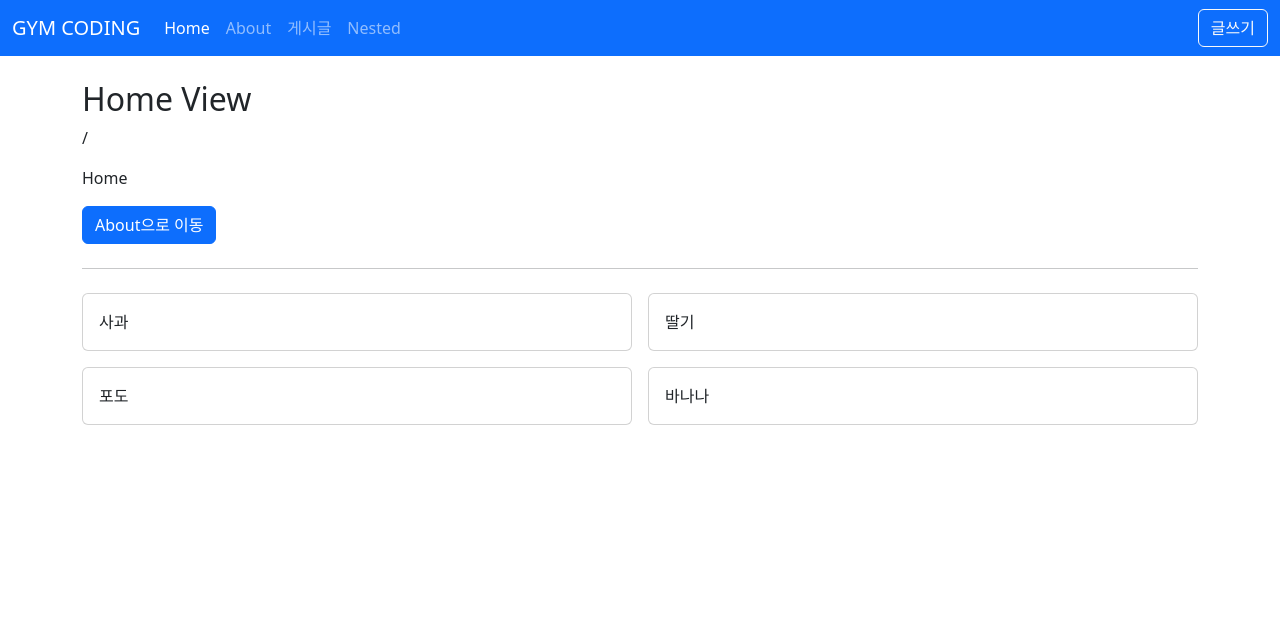
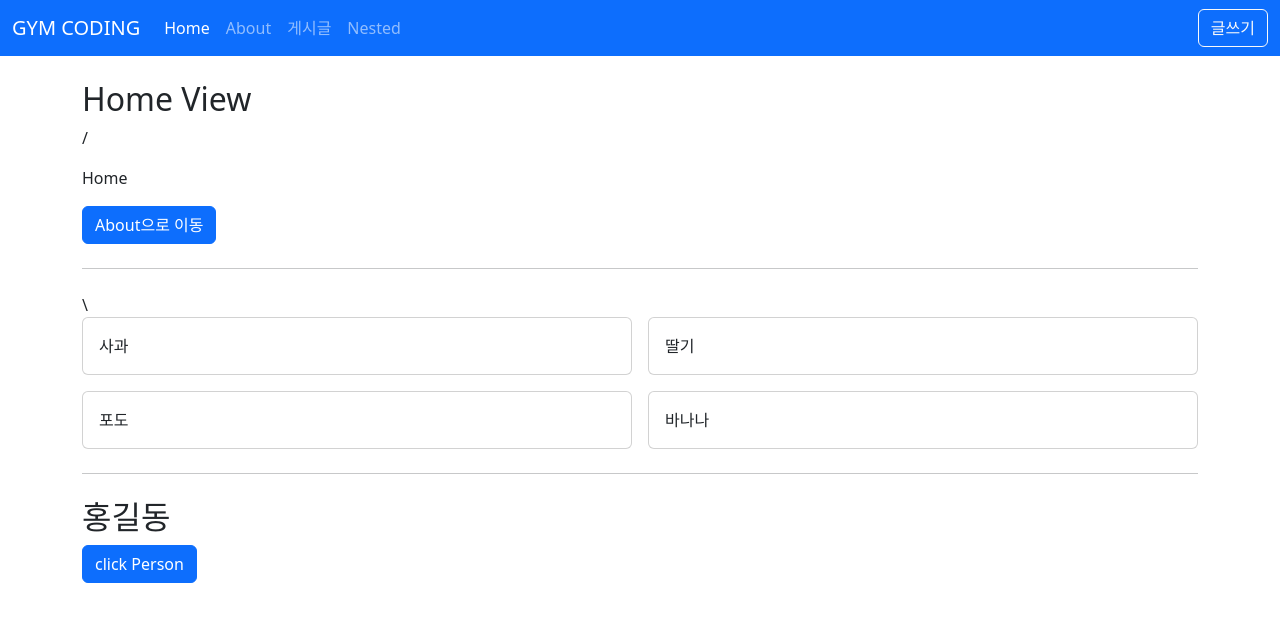
Before and after one commit to JungHoiMin/inflearn, a Vue app in the folder Vue3 완벽 마스터_기초부터 실전까지(실전편)/vue3-posts/: page / in a window 1280 px wide. Shown: the top 622 px of the page. Built offline with nearby package versions, Linux system fonts and the light colour scheme.

Commit message:
Section 6 재사용성 - Vue3 플러그인 만들기

```diff
--- /dev/null
+++ b/Vue3 완벽 마스터_기초부터 실전까지(실전편)/vue3-posts/src/plugins/func.js
@@ -0,0 +1,4 @@
+export const funcPlugins = () => {
+  console.log('funcPlugins');
+  console.log('funcPlugins');
+};
--- /dev/null
+++ b/Vue3 완벽 마스터_기초부터 실전까지(실전편)/vue3-posts/src/plugins/obj.js
@@ -0,0 +1,10 @@
+export const objectPlugins = {
+  install(app, options) {
+    console.log('objectPlugins app: ', app);
+    console.log('objectPlugins options: ', options);
+    // app.component() 전역 컴포넌트
+    // app.config.globalProperties 전역 애플리케이션 인스턴스에 속성 추가
+    // app.directive 커스텀 디렉티브
+    // app.provide 리소스
+  },
+};
--- /dev/null
+++ b/Vue3 완벽 마스터_기초부터 실전까지(실전편)/vue3-posts/src/plugins/person.js
@@ -0,0 +1,13 @@
+export default {
+  install(app, options) {
+    const person = {
+      name: '짐코딩',
+      say() {
+        alert(this.name);
+      },
+      ...options,
+    };
+    app.config.globalProperties.$person = person;
+    app.provide('person', person);
+  },
+};
--- a/Vue3 완벽 마스터_기초부터 실전까지(실전편)/vue3-posts/src/views/HomeView.vue
+++ b/Vue3 완벽 마스터_기초부터 실전까지(실전편)/vue3-posts/src/views/HomeView.vue
@@ -1,6 +1,14 @@
+<script>
+export default {
+  created() {
+    // console.log(this.$person.name);
+    // this.$person.say();
+  },
+};
+</script>
 <script setup>
 import { useRouter } from 'vue-router';
-import { ref } from 'vue';
+import { inject, ref } from 'vue';
 import AppCard from '@/components/AppCard.vue';
 import AppGrid from '@/components/AppGrid.vue';
 
@@ -12,6 +20,9 @@ const goAboutPage = () => {
 };
 
 const items = ref(['사과', '딸기', '포도', '바나나']);
+
+const person = inject('person');
+console.log('여기: ', person.name);
 </script>
 
 <template>
@@ -20,10 +31,13 @@ const items = ref(['사과', '딸기', '포도', '바나나']);
     <p>{{ $route.path }}</p>
     <p>{{ $route.name }}</p>
     <button class="btn btn-primary" @click="goAboutPage">About으로 이동</button>
-    <hr class="my-4" />
+    <hr class="my-4" />\
     <AppGrid :items="items" v-slot="{ item }" col-class="col-6">
       <AppCard>{{ item }}</AppCard>
     </AppGrid>
+    <hr class="my-4" />
+    <h2>{{ $person.name }}</h2>
+    <button class="btn btn-primary" @click="person.say()">click Person</button>
   </div>
 </template>
 
```
Also changed, not shown: Vue3 완벽 마스터_기초부터 실전까지(실전편)/vue3-posts/src/main.js (+9 -1 lines).
